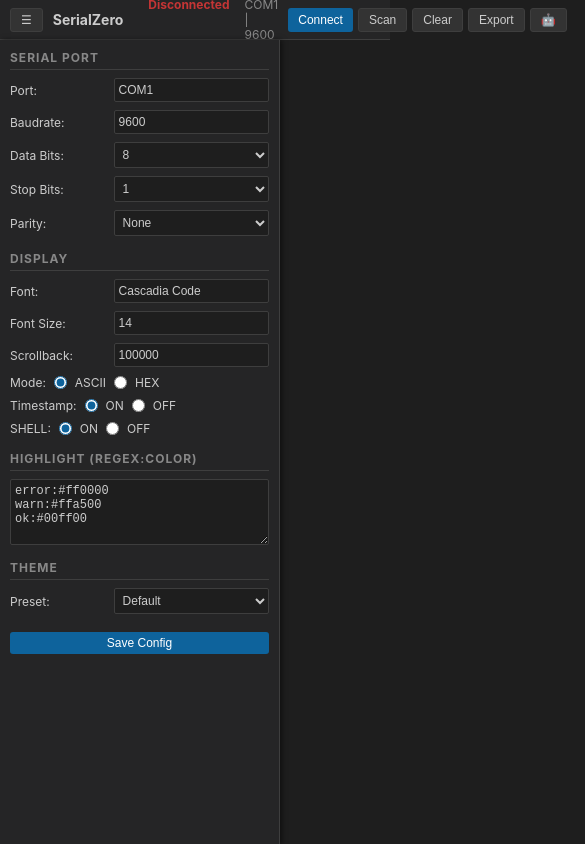
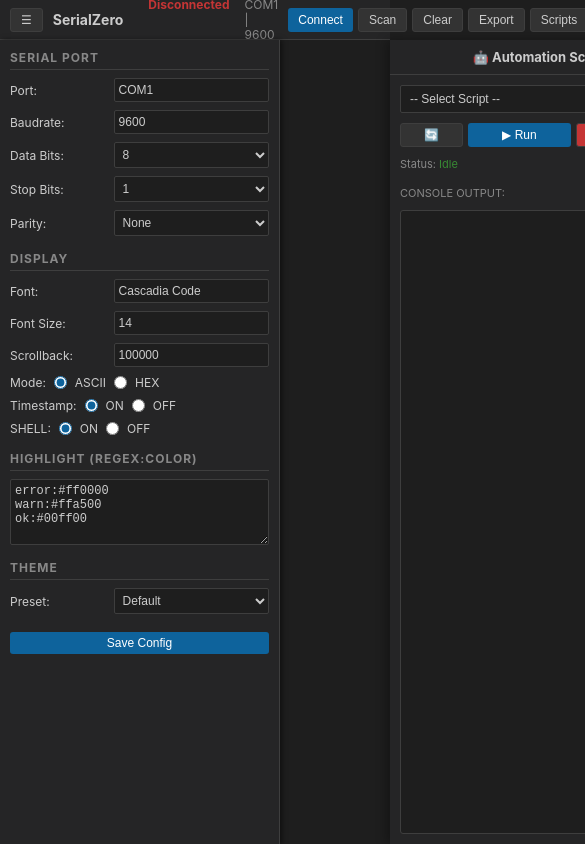
Before and after one commit to Astor-Zore/SerialZero, a plain HTML site: page index.html in a window 390 px wide. Shown: the top 844 px of the page, 585 px wide, since content can reach past the window. Drawn offline with Linux system fonts and the light colour scheme; no server answers.

Commit message:
adjust scripts side page

```diff
--- a/index.html
+++ b/index.html
@@ -21,7 +21,7 @@
             <button id="scan-btn" class="tool-btn">Scan</button>
             <button id="clear-btn" class="tool-btn">Clear</button>
             <button id="export-btn" class="tool-btn">Export</button>
-            <button id="toggle-script-btn" class="icon-btn">🤖</button>
+            <button id="toggle-script-btn" class="icon-btn">Scripts</button>
         </div>
     </div>
 
--- a/static/style.css
+++ b/static/style.css
@@ -428,9 +428,28 @@
         z-index: 10;
         height: calc(100vh - 40px);
         box-shadow: 2px 0 5px rgba(0,0,0,0.5);
+        transform: translateX(0);
+        transition: transform 0.2s ease;
     }
     .sidebar.collapsed {
         transform: translateX(-100%);
         width: 280px; /* Restore width for transition effect on mobile */
     }
+
+    .script-panel {
+        position: absolute;
+        right: 0;
+        z-index: 10;
+        height: calc(100vh - 40px);
+        box-shadow: -4px 0 10px rgba(0,0,0,0.3);
+        transform: translateX(0);
+        transition: transform 0.2s ease;
+    }
+
+    .script-panel.collapsed {
+        transform: translateX(100%);
+        width: 300px;
+        border-left: none;
+        opacity: 1;
+    }
 }
```
Also changed, not shown: 2 other files.
